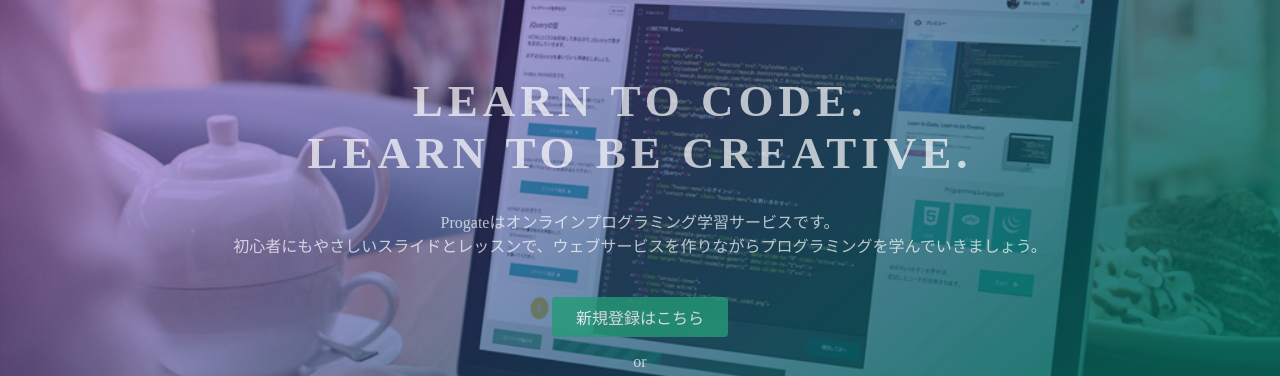
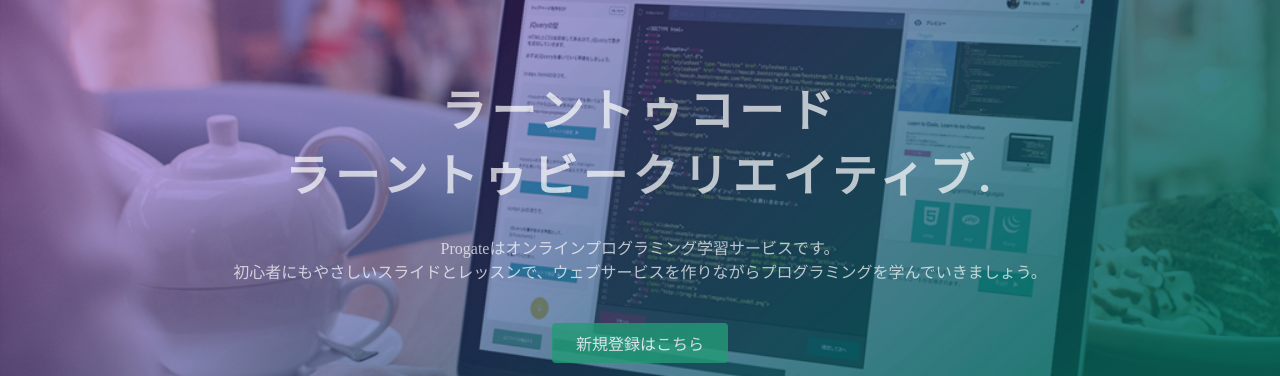
Before and after one commit to takuya915/prog-8.github.io, a plain HTML site: page index.html in a window 1280 px wide. Shown: the part 135-511 px from the top of the page. Drawn offline with Linux system fonts and the light colour scheme.

Commit message:
Update index.html

```diff
--- a/index.html
+++ b/index.html
@@ -23,7 +23,7 @@
   </header>
   <div class="top-wrapper">
     <div class="container">
-      <h1>LEARN TO CODE.<br>LEARN TO BE CREATIVE.</h1>
+      <h1>ラーントゥコード<br>ラーントゥビークリエイティブ.</h1>
       <p>Progateはオンラインプログラミング学習サービスです。<br>初心者にもやさしいスライドとレッスンで、ウェブサービスを作りながらプログラミングを学んでいきましょう。</p>
       <div class="btn-wrapper">
         <a href="#" class="btn signup">新規登録はこちら</a>
```
